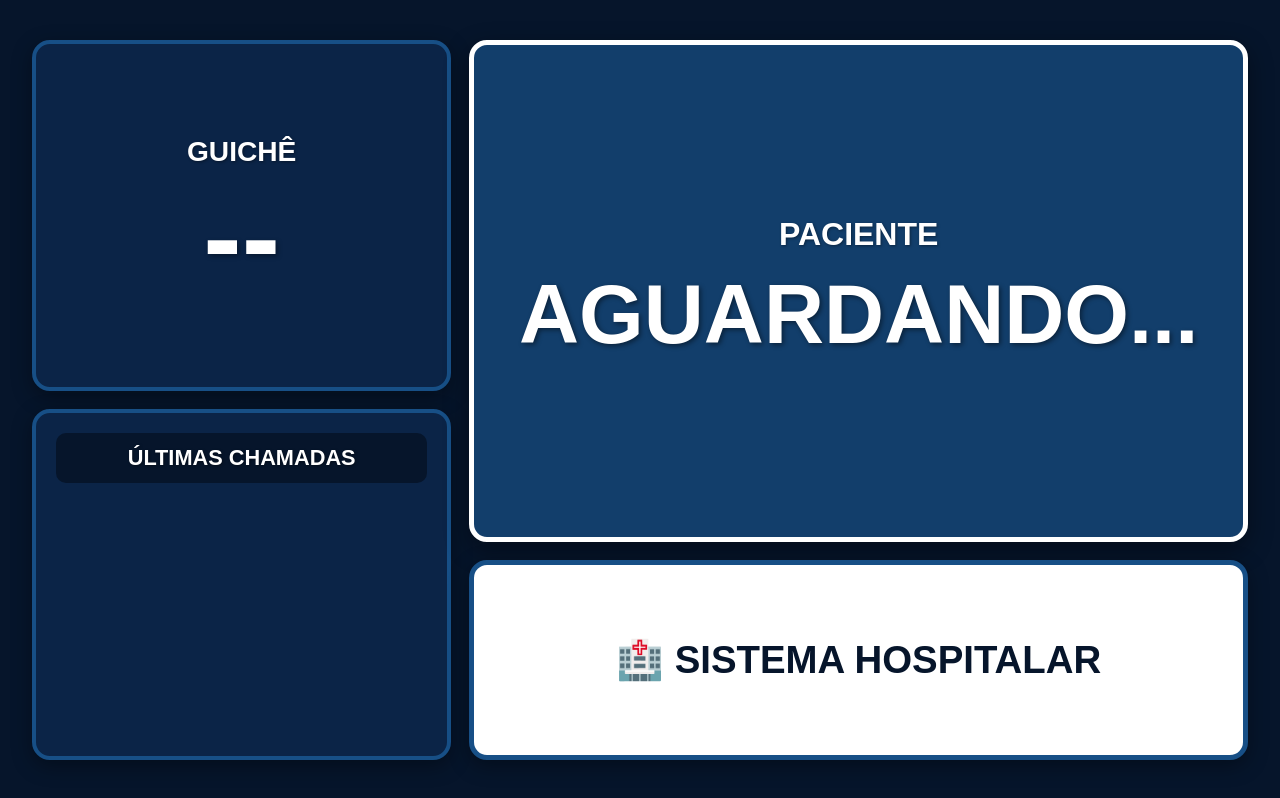
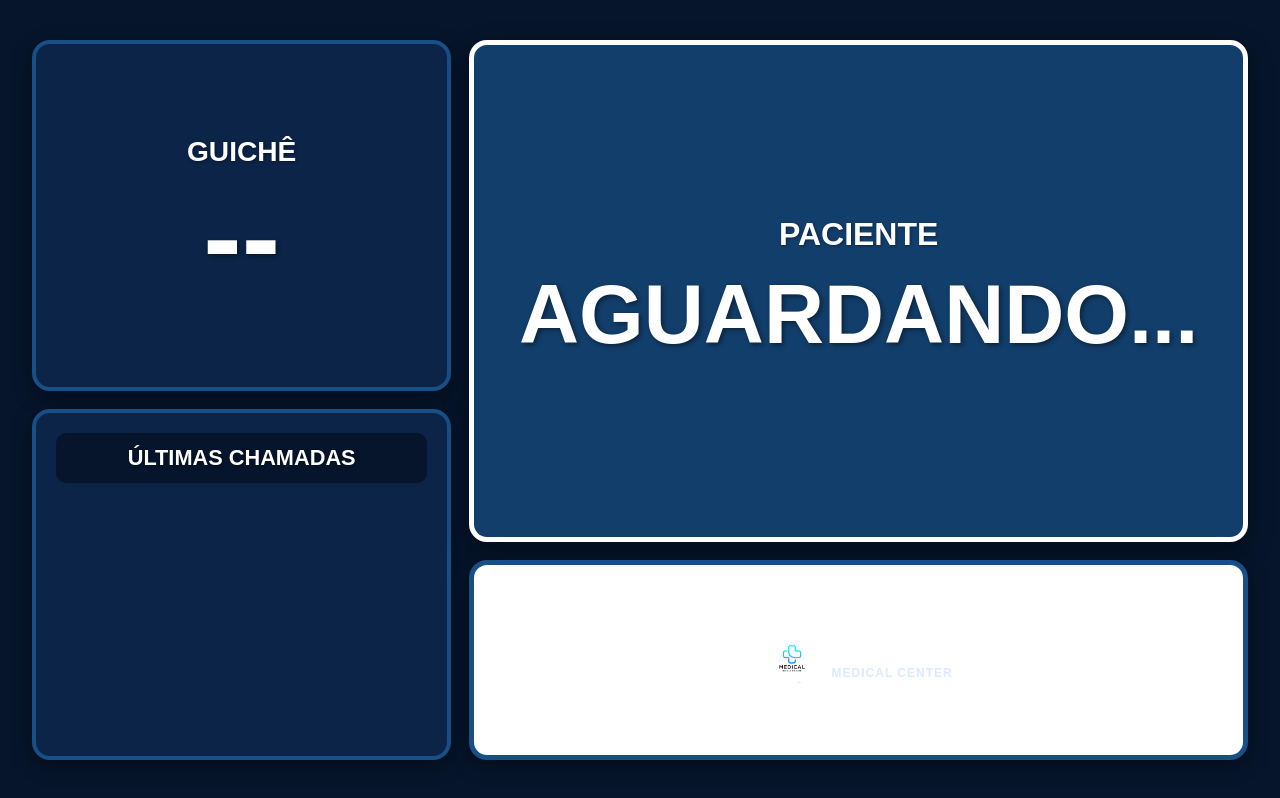
Before and after one commit to gg0mss/Sentinela, a website: page frontend/tv.html in a window 1280 px wide. Drawn offline with Linux system fonts and the light colour scheme; no server answers.

Commit message:
Update tv.html

```diff
--- a/frontend/tv.html
+++ b/frontend/tv.html
@@ -406,9 +406,47 @@
 
             <div class="box logo-box">
 
-                <div class="logo-text">
-                    🏥 Sistema Hospitalar
-                </div>
+             <div class="logo-text">
+    <img src="/frontend/css/hospital.webp" alt="Logo Hospital" class="logo">
+
+    <div class="logo-info">
+        <h1>VitaCore</h1>
+        <p>Medical Center</p>
+    </div>
+</div>
+
+<style>
+.logo-text{
+    display:flex;
+    align-items:center;
+    gap:12px;
+}
+
+.logo{
+    width:55px;
+    height:55px;
+    object-fit:cover;
+    border-radius:50%;
+    background:#fff;
+    padding:3px;
+}
+
+.logo-info h1{
+    margin:0;
+    font-size:24px;
+    font-weight:700;
+    color:#fff;
+    line-height:1;
+}
+
+.logo-info p{
+    margin:2px 0 0;
+    font-size:12px;
+    color:#dbeafe;
+    letter-spacing:1px;
+    text-transform:uppercase;
+}
+</style>
 
             </div>
 
```
